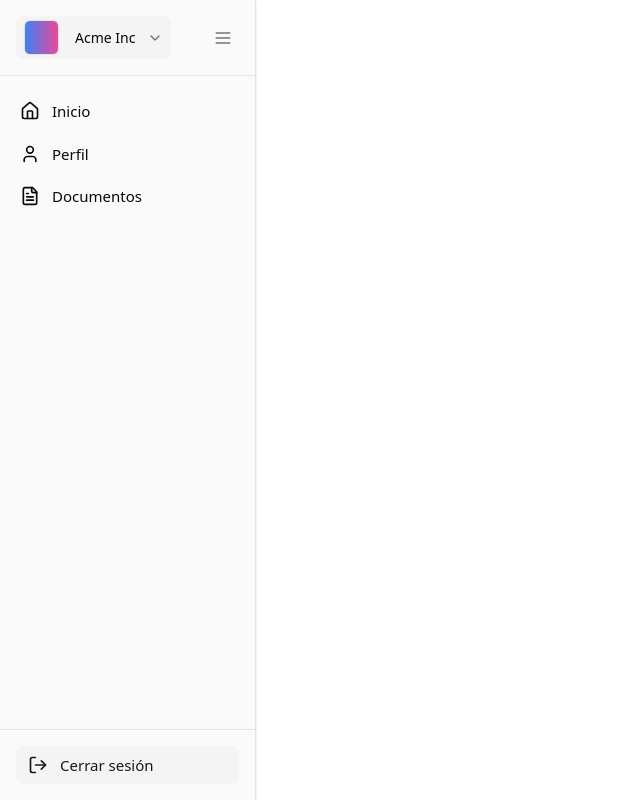
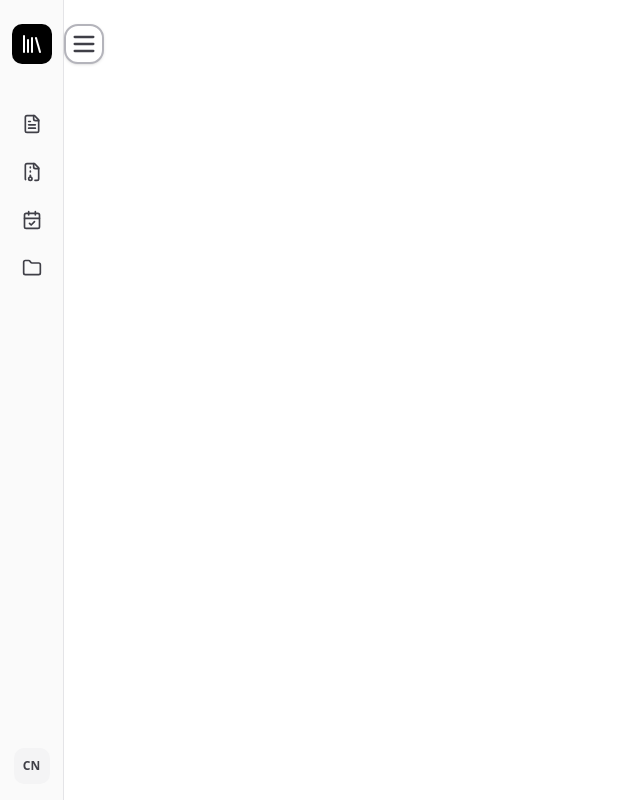
Before and after one commit to netraluis/frontend-insurance-customer-portal, a Next.js app: page /dashboard in a window 1280 px wide. Shown: the whole page, without its empty margins (0-640 px from the left). Built offline with nearby package versions, Linux system fonts and the light colour scheme.

Commit message:
1st aproach for the dashboard

```diff
--- a/app/dashboard/layout.tsx
+++ b/app/dashboard/layout.tsx
@@ -1,11 +1,22 @@
+"use client";
 import SidebarClientWrapper from "@/components/ui/SidebarClientWrapper";
+import { Menu } from "lucide-react";
+import { useState } from "react";
 import type { ReactNode } from "react";
 
 export default function DashboardLayout({ children }: { children: ReactNode }) {
+  const [collapsed, setCollapsed] = useState(true);
   return (
-    <div className="flex min-h-screen">
+    <div className="flex min-h-screen relative">
+      <button
+        onClick={() => setCollapsed((v) => !v)}
+        className={`fixed top-6 z-50 flex items-center justify-center w-10 h-10 rounded-xl border-2 border-[#B4B4BB] bg-white hover:bg-zinc-100 transition-colors shadow ${collapsed ? 'left-16' : 'left-[280px]'}`}
+        aria-label={collapsed ? 'Expandir menú' : 'Colapsar menú'}
+      >
+        <Menu className="w-7 h-7 text-zinc-700" />
+      </button>
       <div className="hidden md:block">
-        <SidebarClientWrapper />
+        <SidebarClientWrapper collapsed={collapsed} setCollapsed={setCollapsed} />
       </div>
       <main className="flex-1">
         {children}
--- a/components/ui/Sidebar.tsx
+++ b/components/ui/Sidebar.tsx
@@ -1,8 +1,8 @@
 "use client";
-import { Home, User, FileText, LogOut, Menu, ChevronDown, Plus } from "lucide-react";
+import { Home, User, FileText, LogOut, Menu, ChevronDown, Plus, Library, FileArchive, CalendarCheck, Folder, Car, Home as HomeIcon, Plane, Heart, Bell, Info, LogOut as LogOutIcon, BookOpen, Settings, Star, History, Layers, Briefcase, MoreHorizontal } from "lucide-react";
 import Link from "next/link";
 import { cn } from "@/lib/utils";
-import { useState, useRef } from "react";
+import { useState } from "react";
 import Image from "next/image";
 import {
   DropdownMenu,
@@ -12,10 +12,19 @@ import {
 } from "@/components/ui/dropdown-menu";
 import React from "react";
 
-const links = [
-  { href: "/", label: "Inicio", icon: Home },
-  { href: "/perfil", label: "Perfil", icon: User },
-  { href: "/documentos", label: "Documentos", icon: FileText },
+const menuLinks = [
+  { href: "/", label: "Inici", icon: Library },
+  { href: "/polisses", label: "Pòlisses", icon: FileText },
+  { href: "/sinistres", label: "Sinistres", icon: FileArchive },
+  { href: "/assitent", label: "Assitent", icon: CalendarCheck },
+  { href: "/documents", label: "Documents", icon: Folder },
+];
+
+const polissesLinks = [
+  { href: "/auto", label: "Auto", icon: Car },
+  { href: "/llar", label: "Llar", icon: HomeIcon },
+  { href: "/viatge", label: "Viatge", icon: Plane },
+  { href: "/salut", label: "Salut", icon: Heart },
 ];
 
 const accounts = [
@@ -49,114 +58,210 @@ function Avatar({ size = 28 }: { name: string; size?: number }) {
   );
 }
 
-export function Sidebar({ className }: { className?: string }) {
-  const [collapsed, setCollapsed] = useState(false);
-  const [account, setAccount] = useState(accounts[0].name);
-  const [search, setSearch] = useState("");
-  const inputRef = useRef<HTMLInputElement>(null);
+// Header company avatar
+function CompanyAvatar() {
+  return (
+    <span className="flex items-center justify-center w-10 h-10 rounded-lg bg-black">
+      <Library className="w-6 h-6 text-white" />
+    </span>
+  );
+}
 
+// Footer user avatar
+function UserAvatar() {
   return (
-    <aside
-      className={cn(
-        `h-screen transition-all duration-300 w-64 ${collapsed ? 'w-20' : 'w-64'} bg-[#FAFAFA] text-[#020817] border-r border-[#E4E4E7] flex flex-col items-stretch shadow-sm`,
-        className
-      )}
-      style={{ minWidth: collapsed ? 80 : 256 }}
-    >
-      {/* Header: Account Switcher + Collapse */}
-      <div className={cn(
-        "flex items-center px-4 py-4 border-b border-[#E4E4E7] gap-2 w-full",
-        collapsed ? "justify-center" : "justify-between"
-      )}>
-        {collapsed ? (
-          <button
-            className="flex items-center justify-center rounded-md p-1.5 hover:bg-muted transition-colors focus:outline-none"
-            aria-label="Expandir sidebar"
-            onClick={() => setCollapsed(false)}
-          >
-            <Menu className="w-5 h-5 text-muted-foreground" />
+    <span className="flex items-center justify-center w-9 h-9 rounded-full bg-muted font-semibold text-xs text-muted-foreground border border-[#E4E4E7]">
+      CN
+    </span>
+  );
+}
+
+const platformLinks = [
+  {
+    label: "Playground",
+    icon: FileText,
+    href: "/playground",
+    children: [
+      { label: "History", icon: History, href: "/playground/history" },
+      { label: "Starred", icon: Star, href: "/playground/starred" },
+      { label: "Settings", icon: Settings, href: "/playground/settings" },
+    ],
+  },
+  { label: "Models", icon: Layers, href: "/models" },
+  { label: "Documentation", icon: BookOpen, href: "/docs" },
+  { label: "Settings", icon: Settings, href: "/settings" },
+];
+
+const projectLinks = [
+  { label: "Design Engineering", icon: Briefcase, href: "/projects/design" },
+  { label: "Sales & Marketing", icon: Briefcase, href: "/projects/sales" },
+  { label: "Travel", icon: Plane, href: "/projects/travel" },
+];
+
+export function Sidebar({ className, collapsed, setCollapsed }: { className?: string; collapsed: boolean; setCollapsed: React.Dispatch<React.SetStateAction<boolean>> }) {
+  // Para submenús
+  const [openPlayground, setOpenPlayground] = useState(true);
+  if (collapsed) {
+    return (
+      <aside className={cn("h-screen w-16 bg-[#FAFAFA] text-[#020817] border-r border-[#E4E4E7] flex flex-col", className)}>
+        {/* Logo negro arriba */}
+        <div className="flex items-center justify-center w-10 h-10 rounded-lg bg-black mt-6 mx-auto">
+          <Library className="w-6 h-6 text-white" />
+        </div>
+        {/* Iconos de navegación justo debajo del logo */}
+        <div className="flex flex-col gap-2 items-center flex-1 justify-start w-full mt-10">
+          <button className="flex items-center justify-center w-10 h-10 rounded-lg hover:bg-zinc-100 transition-colors">
+            <FileText className="w-5 h-5 text-zinc-700" />
           </button>
-        ) : (
-          <>
-            <div className="flex items-center">
+          <button className="flex items-center justify-center w-10 h-10 rounded-lg hover:bg-zinc-100 transition-colors">
+            <FileArchive className="w-5 h-5 text-zinc-700" />
+          </button>
+          <button className="flex items-center justify-center w-10 h-10 rounded-lg hover:bg-zinc-100 transition-colors">
+            <CalendarCheck className="w-5 h-5 text-zinc-700" />
+          </button>
+          <button className="flex items-center justify-center w-10 h-10 rounded-lg hover:bg-zinc-100 transition-colors">
+            <Folder className="w-5 h-5 text-zinc-700" />
+          </button>
+        </div>
+        {/* Usuario inferior solo icono */}
+        <div className="mb-4 flex flex-col items-center gap-2 w-full">
+          <button className="flex items-center justify-center w-9 h-9 rounded-lg bg-zinc-100 text-zinc-700 font-semibold text-xs focus:outline-none hover:bg-zinc-200 transition-colors">
+            CN
+          </button>
+        </div>
+      </aside>
+    );
+  }
+  return (
+    <aside className={cn("h-screen w-64 bg-[#FAFAFA] text-[#020817] border-r border-[#E4E4E7] flex flex-col items-stretch shadow-sm", className)}>
+      <div className="flex items-center gap-3 px-4 pt-6 pb-4 bg-[#F4F4F5] rounded-xl shadow-sm min-w-[180px] w-full">
+        <CompanyAvatar />
+        <div className="flex flex-col flex-1 min-w-0">
+          <span className="font-semibold text-[15px] leading-tight truncate">Acme Inc</span>
+          <span className="text-xs text-muted-foreground leading-tight truncate">Enterprise</span>
+        </div>
         <DropdownMenu>
           <DropdownMenuTrigger asChild>
-                  <button className="flex items-center gap-2 px-2 py-1 rounded-md bg-muted hover:bg-muted/80 transition-colors text-sm font-medium text-sidebar-foreground focus:outline-none">
-                    <Avatar name={account} />
-                    {account}
-                    <ChevronDown className="w-4 h-4 ml-1 text-muted-foreground" />
+            <button className="ml-auto p-1.5 rounded-md hover:bg-muted transition-colors focus:outline-none">
+              <ChevronDown className="w-5 h-5 text-muted-foreground" />
             </button>
           </DropdownMenuTrigger>
-                <DropdownMenuContent align="end" sideOffset={15} className="w-56 p-2 rounded-lg border border-[#E4E4E7] bg-white shadow-lg ml-40">
-                  <div className="flex flex-col gap-1 max-h-48 overflow-y-auto">
-                    {accounts.map((acc) => (
-                      <DropdownMenuItem
-                        key={acc.name}
-                        onClick={() => { setAccount(acc.name); setSearch(""); }}
-                        className={cn(
-                          "flex items-center gap-2 cursor-pointer px-2 py-2 rounded-md text-sm transition-colors",
-                          account === acc.name ? "bg-muted text-primary" : "hover:bg-muted/70",
-                          "select-none"
-                        )}
-                      >
-                        {/* Sin inicial, solo el nombre */}
-                        <span className="truncate">{acc.name}</span>
-                      </DropdownMenuItem>
-                    ))}
-                    {/* Afegir un compte */}
-                    <DropdownMenuItem
-                      className="flex items-center gap-2 cursor-pointer px-2 py-2 rounded-md text-sm transition-colors text-primary hover:bg-muted/70 select-none mt-1"
-                      onClick={() => {/* lógica para añadir cuenta */}}
-                    >
+          <DropdownMenuContent align="end" sideOffset={0} className="w-56 p-2 rounded-lg border border-[#E4E4E7] bg-white shadow-lg mt-2">
+            <DropdownMenuItem className="px-3 py-2 text-sm">Anton Òdena</DropdownMenuItem>
+            <DropdownMenuItem className="px-3 py-2 text-sm">The Agents Labs</DropdownMenuItem>
+            <DropdownMenuItem className="px-3 py-2 text-sm">Acme Inc</DropdownMenuItem>
+            <DropdownMenuItem className="flex items-center gap-2 cursor-pointer px-2 py-2 rounded-md text-sm transition-colors text-primary hover:bg-muted/70 select-none mt-1">
               <span className="flex items-center justify-center bg-muted text-primary rounded-[6px] w-7 h-7 border border-[#E4E4E7]">
                 <Plus className="w-4 h-4" />
               </span>
               <span className="truncate">Afegir un compte</span>
             </DropdownMenuItem>
-                  </div>
           </DropdownMenuContent>
         </DropdownMenu>
       </div>
-            <button
-              className="flex items-center justify-center rounded-md p-1.5 hover:bg-muted transition-colors focus:outline-none ml-auto"
-              aria-label="Colapsar sidebar"
-              onClick={() => setCollapsed(true)}
-            >
-              <Menu className="w-5 h-5 text-muted-foreground" />
+      {/* Scrollable nav */}
+      <div className="flex-1 overflow-y-auto px-2 pb-2">
+        {/* Platform section */}
+        <div className="mb-4">
+          <div className="uppercase text-xs font-semibold text-muted-foreground tracking-wide opacity-70 px-2 mb-2">Platform</div>
+          <div className="flex flex-col gap-1">
+            {/* Playground with subitems */}
+            <div>
+              <button onClick={() => setOpenPlayground((v) => !v)} className="flex items-center w-full gap-3 px-3 py-2 rounded-md transition-colors text-[15px] font-medium text-sidebar-foreground hover:bg-muted hover:text-primary group">
+                <FileText className="w-5 h-5" />
+                <span className="flex-1 text-left">Playground</span>
+                <ChevronDown className={cn("w-4 h-4 ml-auto transition-transform", openPlayground ? "rotate-180" : "rotate-0")}/>
               </button>
-          </>
+              {openPlayground && (
+                <div className="pl-8 flex flex-col gap-1 border-l border-[#E4E4E7] ml-2">
+                  <Link href="/playground/history" className="flex items-center gap-2 px-2 py-1 text-[14px] text-muted-foreground hover:text-primary transition-colors">
+                    <History className="w-4 h-4" />
+                    History
+                  </Link>
+                  <Link href="/playground/starred" className="flex items-center gap-2 px-2 py-1 text-[14px] text-muted-foreground hover:text-primary transition-colors">
+                    <Star className="w-4 h-4" />
+                    Starred
+                  </Link>
+                  <Link href="/playground/settings" className="flex items-center gap-2 px-2 py-1 text-[14px] text-muted-foreground hover:text-primary transition-colors">
+                    <Settings className="w-4 h-4" />
+                    Settings
+                  </Link>
+                </div>
               )}
             </div>
-      {/* Navegación */}
-      <nav className={cn(
-        "flex flex-col gap-1 items-stretch flex-1 px-2 py-4",
-        collapsed ? "items-center" : ""
-      )}>
-        {links.map(({ href, label, icon: Icon }) => (
-          <Link
-            key={href}
-            href={href}
-            className={cn(
-              "flex items-center gap-3 px-3 py-2 rounded-md transition-colors text-[15px] font-medium text-sidebar-foreground hover:bg-muted hover:text-primary",
-              collapsed ? "justify-center" : "justify-start"
-            )}
-          >
-            <Icon className="w-5 h-5" />
-            {!collapsed && <span>{label}</span>}
+            {/* Otros links */}
+            <Link href="/models" className="flex items-center gap-3 px-3 py-2 rounded-md transition-colors text-[15px] font-medium text-sidebar-foreground hover:bg-muted hover:text-primary">
+              <Layers className="w-5 h-5" />
+              <span>Models</span>
+              <ChevronDown className="w-4 h-4 ml-auto rotate-270" style={{transform: 'rotate(-90deg)'}} />
             </Link>
-        ))}
-      </nav>
-      {/* Footer: Cerrar sesión */}
-      <div className={cn("px-4 py-4 border-t border-[#E4E4E7]")}>
-        <button
-          className={cn(
-            "flex items-center gap-3 px-3 py-2 rounded-md text-[15px] font-medium text-primary bg-muted hover:bg-muted/80 transition-colors w-full",
-            collapsed ? "justify-center" : "justify-start"
-          )}
-        >
-          <LogOut className="w-5 h-5" />
-          {!collapsed && <span>Cerrar sesión</span>}
+            <Link href="/docs" className="flex items-center gap-3 px-3 py-2 rounded-md transition-colors text-[15px] font-medium text-sidebar-foreground hover:bg-muted hover:text-primary">
+              <BookOpen className="w-5 h-5" />
+              <span>Documentation</span>
+            </Link>
+            <Link href="/settings" className="flex items-center gap-3 px-3 py-2 rounded-md transition-colors text-[15px] font-medium text-sidebar-foreground hover:bg-muted hover:text-primary">
+              <Settings className="w-5 h-5" />
+              <span>Settings</span>
+              <ChevronDown className="w-4 h-4 ml-auto rotate-270" style={{transform: 'rotate(-90deg)'}} />
+            </Link>
+          </div>
+        </div>
+        {/* Projects section */}
+        <div className="mb-4">
+          <div className="uppercase text-xs font-semibold text-muted-foreground tracking-wide opacity-70 px-2 mb-2">Projects</div>
+          <div className="flex flex-col gap-1">
+            <Link href="/projects/design" className="flex items-center gap-3 px-3 py-2 rounded-md transition-colors text-[15px] font-medium text-sidebar-foreground hover:bg-muted hover:text-primary">
+              <Briefcase className="w-5 h-5" />
+              <span>Design Engineering</span>
+            </Link>
+            <Link href="/projects/sales" className="flex items-center gap-3 px-3 py-2 rounded-md transition-colors text-[15px] font-medium text-sidebar-foreground hover:bg-muted hover:text-primary">
+              <Briefcase className="w-5 h-5" />
+              <span>Sales & Marketing</span>
+            </Link>
+            <Link href="/projects/travel" className="flex items-center gap-3 px-3 py-2 rounded-md transition-colors text-[15px] font-medium text-sidebar-foreground hover:bg-muted hover:text-primary">
+              <Plane className="w-5 h-5" />
+              <span>Travel</span>
+            </Link>
+            <button className="flex items-center gap-3 px-3 py-2 rounded-md transition-colors text-[15px] font-medium text-muted-foreground hover:bg-muted">
+              <MoreHorizontal className="w-5 h-5" />
+              <span>More</span>
             </button>
+          </div>
+        </div>
+      </div>
+      {/* Footer user profile */}
+      <div className="px-4 py-4 border-t border-[#E4E4E7]">
+        <DropdownMenu>
+          <DropdownMenuTrigger asChild>
+            <button className="flex items-center w-full gap-3 px-2 py-2 rounded-lg hover:bg-muted/80 transition-colors focus:outline-none">
+              <UserAvatar />
+              <div className="flex flex-col flex-1 items-start text-left">
+                <span className="font-semibold text-[15px] leading-tight">shadcn</span>
+                <span className="text-xs text-muted-foreground leading-tight">m@example.com</span>
+              </div>
+              <ChevronDown className="w-5 h-5 text-muted-foreground ml-auto" />
+            </button>
+          </DropdownMenuTrigger>
+          <DropdownMenuContent align="end" sideOffset={10} className="w-60 p-2 rounded-lg border border-[#E4E4E7] bg-white shadow-lg ml-10">
+            <DropdownMenuItem className="flex items-center gap-2 px-3 py-2 rounded-md text-[15px] font-medium text-sidebar-foreground hover:bg-muted hover:text-primary">
+              <User className="w-5 h-5" />
+              El meu compte
+            </DropdownMenuItem>
+            <DropdownMenuItem className="flex items-center gap-2 px-3 py-2 rounded-md text-[15px] font-medium text-sidebar-foreground hover:bg-muted hover:text-primary">
+              <Bell className="w-5 h-5" />
+              Notificacions
+            </DropdownMenuItem>
+            <DropdownMenuItem className="flex items-center gap-2 px-3 py-2 rounded-md text-[15px] font-medium text-sidebar-foreground hover:bg-muted hover:text-primary">
+              <Info className="w-5 h-5" />
+              Informació
+            </DropdownMenuItem>
+            <div className="my-2 border-t border-[#E4E4E7]" />
+            <DropdownMenuItem className="flex items-center gap-2 px-3 py-2 rounded-md text-[15px] font-medium text-destructive hover:bg-muted/80 hover:text-destructive">
+              <LogOutIcon className="w-5 h-5" />
+              Tanca la sessió
+            </DropdownMenuItem>
+          </DropdownMenuContent>
+        </DropdownMenu>
       </div>
     </aside>
   );
--- a/components/ui/SidebarClientWrapper.tsx
+++ b/components/ui/SidebarClientWrapper.tsx
@@ -1,6 +1,6 @@
 "use client";
 import Sidebar from "@/components/ui/Sidebar";
 
-export default function SidebarClientWrapper() {
-  return <Sidebar />;
+export default function SidebarClientWrapper({ collapsed, setCollapsed }: { collapsed: boolean; setCollapsed: React.Dispatch<React.SetStateAction<boolean>> }) {
+  return <Sidebar collapsed={collapsed} setCollapsed={setCollapsed} />;
 }
```
Lines whose indentation alone changed are shown as unchanged.
